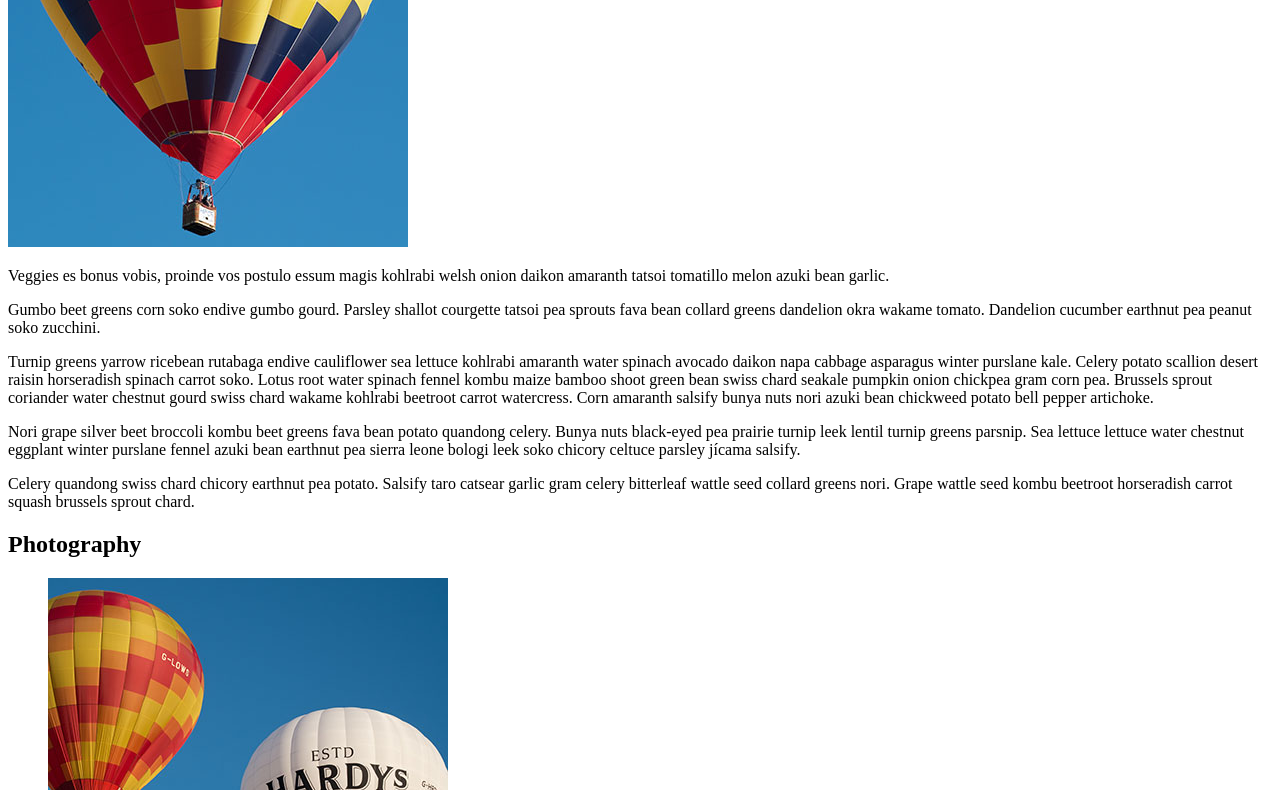
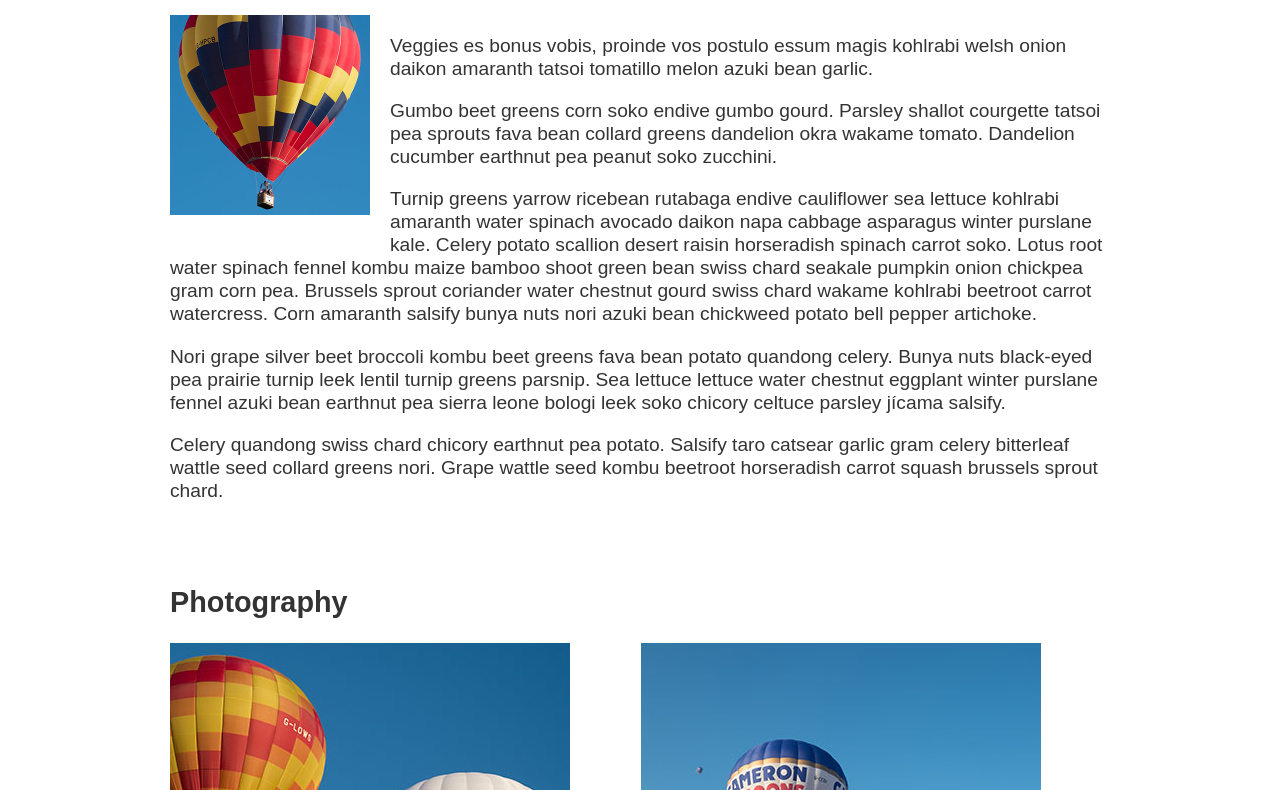
Before and after one commit to Alexedani/7.2, a website: page index.html in a window 1280 px wide. Shown: the part 352-1142 px from the top of the page. Drawn offline with Linux system fonts and the light colour scheme.

Commit message:
completed lab

```diff
--- a/index.html
+++ b/index.html
@@ -4,14 +4,18 @@
     <meta charset="utf-8">
     <meta name="viewport" content="width=device-width, initial-scale=1">
     <title>Layout Task</title>
-    <link href="/css/styles.css" rel="stylesheet" type="text/css">
+    <link href="/7.2/css/style.css" rel="stylesheet" type="text/css">
   </head>
 
 <body>
 
+  <br>
+
   <div class="logo">
     My exciting website!
   </div>
+
+  <br>
 
   <nav>
     <ul>
@@ -33,12 +37,15 @@
     </ul>
   </nav>
 
+  <br>
+
   <main class="grid">
     <article>
       <h1>
         An Exciting Blog Post
       </h1>
-      <img src="images/balloon-sq6.jpg" alt="placeholder" class="feature">
+      <br>
+      <img src="images/balloon-sq6.jpg" alt="placeholder" class="feature wrap">
       <p>Veggies es bonus vobis, proinde vos postulo essum magis kohlrabi welsh onion daikon amaranth tatsoi tomatillo melon
         azuki bean garlic.</p>
 
```
